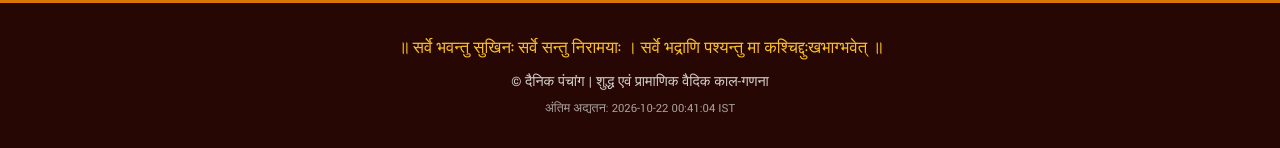
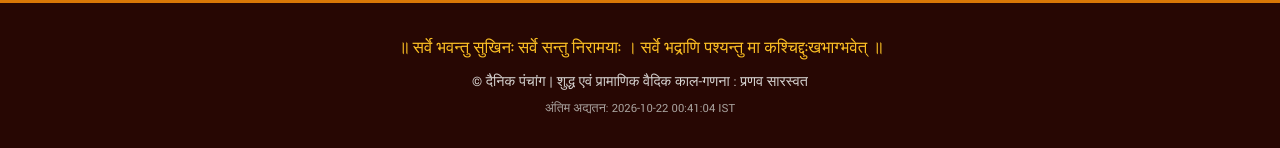
Before and after one commit to saraswat-media/aaj-ka-panchang, a plain HTML site: page index.html in a window 1280 px wide. Shown: the part 2431-2579 px from the top of the page. Drawn offline with Linux system fonts and the light colour scheme; a web font is replaced by a local one.

Commit message:
Update footer copyright information

```diff
--- a/index.html
+++ b/index.html
@@ -775,7 +775,7 @@
     <!-- Sacred Footer -->
     <footer>
         <p class="shloka">॥ सर्वे भवन्तु सुखिनः सर्वे सन्तु निरामयाः । सर्वे भद्राणि पश्यन्तु मा कश्चिद्दुःखभाग्भवेत् ॥</p>
-        <p>© दैनिक पंचांग | शुद्ध एवं प्रामाणिक वैदिक काल-गणना</p>
+        <p>© दैनिक पंचांग | शुद्ध एवं प्रामाणिक वैदिक काल-गणना : प्रणव सारस्वत</p>
         <p id="lastSync" style="font-size:0.78rem; color:#a8a29e; margin-top:6px;"></p>
     </footer>
 
```
